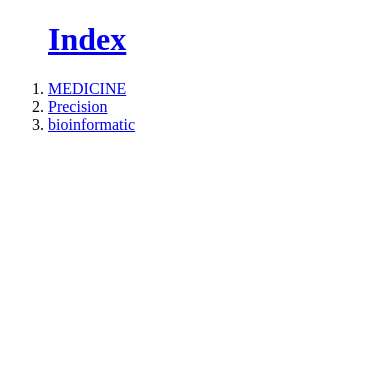
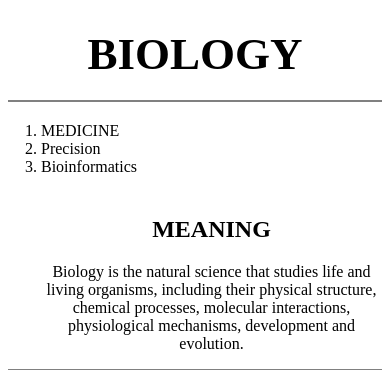
Before and after one commit to jheonii/web1, a plain HTML site: page index.html in a window 390 px wide. Drawn offline with Linux system fonts and the light colour scheme.

Commit message:
Add files via upload

```diff
--- a/index.html
+++ b/index.html
@@ -1,16 +1,79 @@
 <!DOCTYPE html>
 <html>
 <head>
-    <title>Welcome</title>
+    <title>SNU biology</title>
     <meta charset="utf-8">
+    <style>
+        a{
+            color: black;
+            text-decoration: none;
+        }
+        h1{
+            font-size: 45px;
+            text-align:center;
+            border-bottom:2px solid gray;
+            margin: 0px;
+            padding: 20px;
+        }
+        h2{
+            margin-left: 0px;
+            margin-top: 20px;
+        }
+        ol{
+            border-right: 2px solid gray;
+            width: 100px;
+            margin: 0px;
+            padding: 20px;
+        }
+        #grid{
+            display: grid;
+            grid-template-columns: 150px 1fr;
+        }
+        #grid ol{
+            padding-left: 33px;
+        }
+        #grid #article{
+            padding-left: 33px;
+        }
+        @media(max-width:400px){
+            #grid{
+                display: block;
+            }
+            #grid ol{
+                border-right: none;
+            }
+            #h1{
+                border-bottom:none;
+            }
+            #grid #article{
+                text-align: center;
+                border-bottom: 1px solid gray;
+            }
+            h2{
+                text-align: center;
+            }
+        }
+    </style>
 </head>
 
 <body>
-    <ol>
-    <h1><a href="index.html">Index</h1>
-        <li><a href="1.html">MEDICINE</li></a>
-        <li><a href="2.html">Precision</li></a>
-        <li><a href="3.html">bioinformatic</a>
-    </ol>
+    <h1><a href="index.html">BIOLOGY</a></h1>
+    <div id="grid">
+        <ol>
+            <li><a href="1.html" class="saw">MEDICINE</li></a>
+            <li><a href="2.html" class="saw" id="active">Precision</li></a>
+            <li><a href="3.html">Bioinformatics</li></a>
+        </ol>
+
+        <div id="article">
+            <h2> MEANING</h2>
+            <p>
+            Biology is the natural science that studies life and
+            living organisms, including their physical structure,
+            chemical processes, molecular interactions,
+            physiological mechanisms, development and evolution.
+            </p>
+        </div>
+    </div>
 </body>
 </html>
```
Also changed, not shown: 1.html (+1 -0 lines), 3.html (+1 -1 lines).
